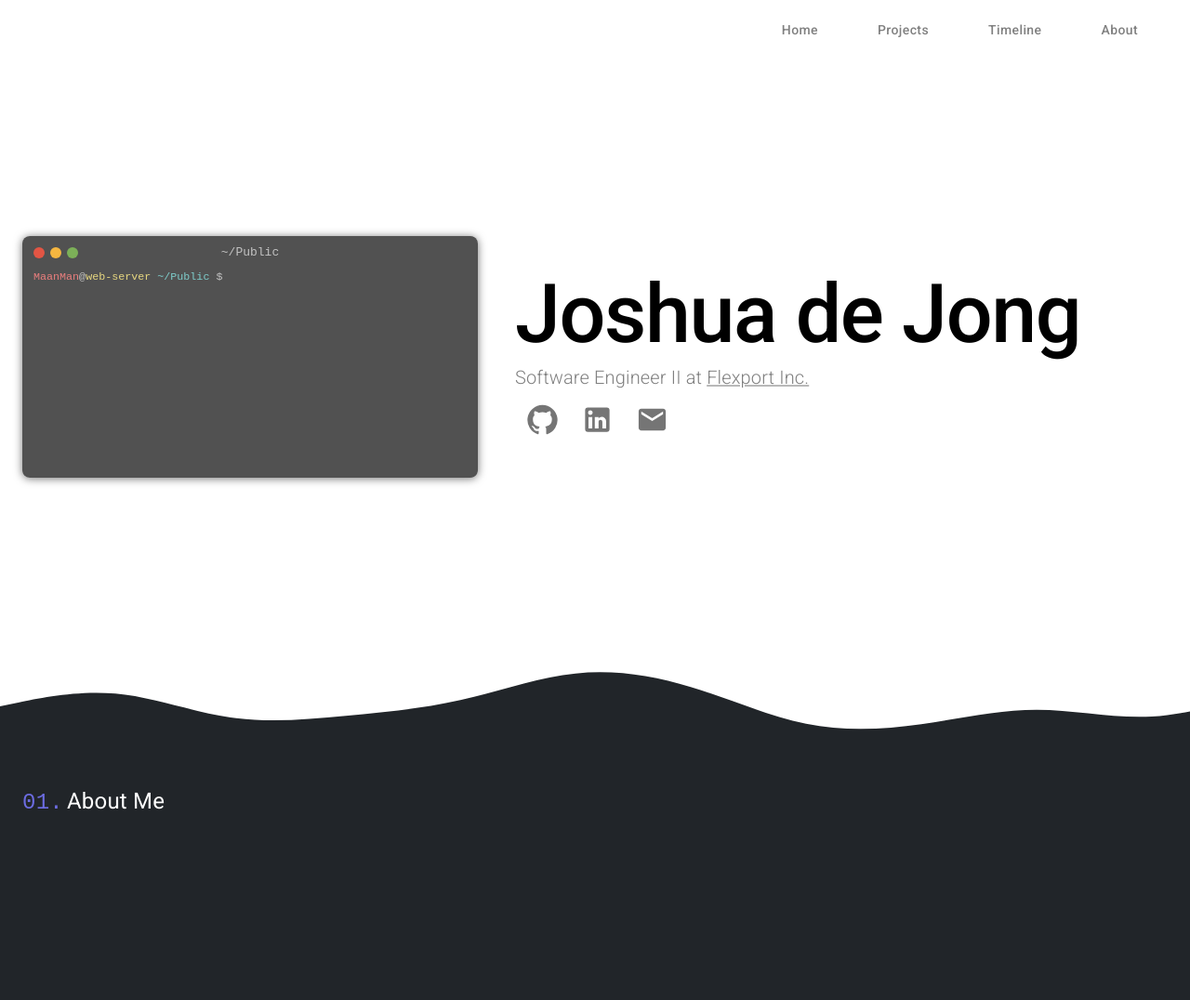
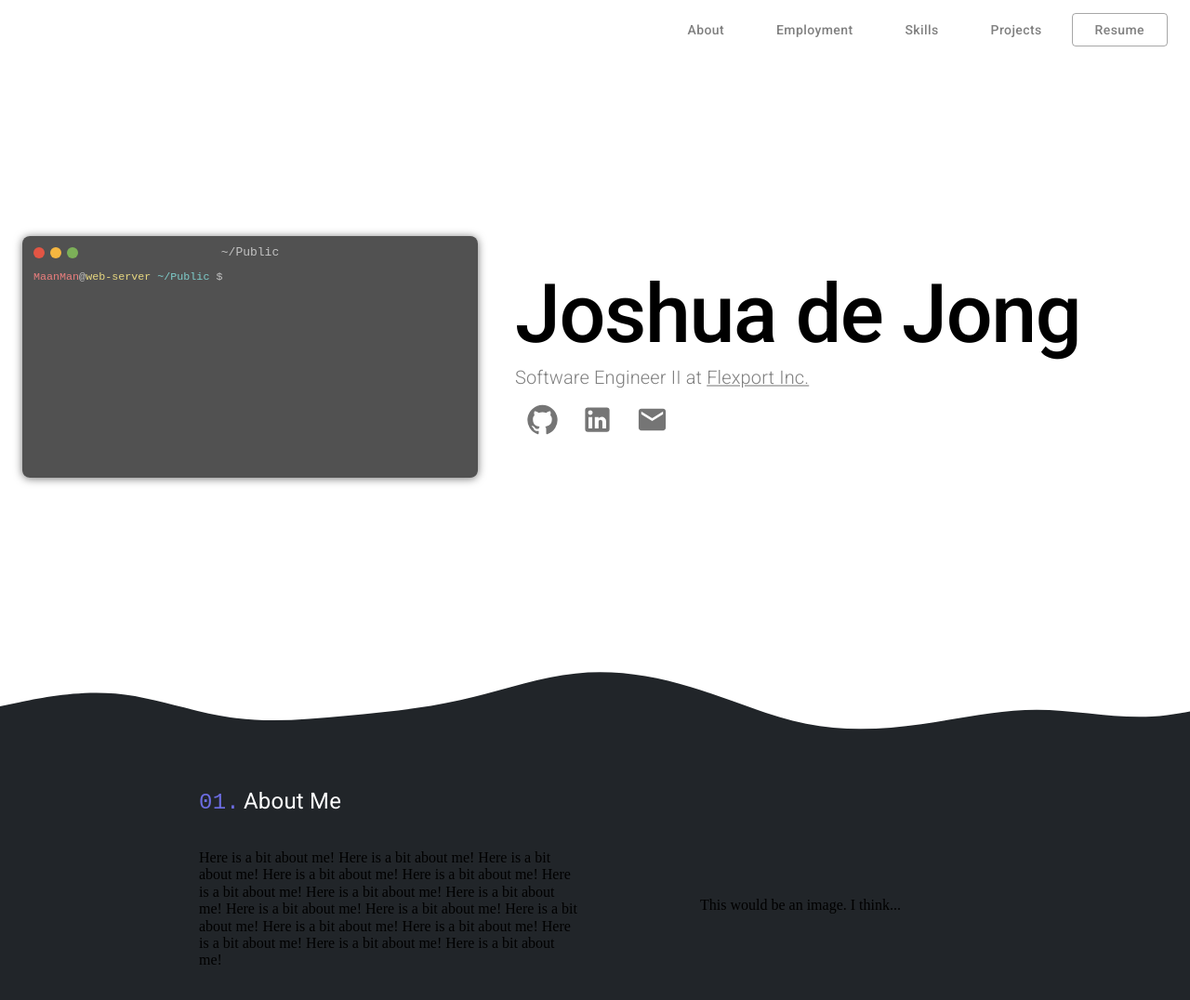
Before and after one commit to JoshuadeJong/PortfolioV2, a React (Create React App) app: page / in a window 1280 px wide. Shown: the top 1076 px of the page at 93% size. Built offline with nearby package versions, Linux system fonts and the light colour scheme.

Commit message:
added states and basic navigation

```diff
--- a/src/component/getInTouchBtn/index.tsx
+++ b/src/component/getInTouchBtn/index.tsx
@@ -1,5 +1,5 @@
 import React from 'react';
-import ResumeContext from "../../provider/ResumeContext";
+import ResumeContext from "provider/ResumeContext";
 import IconButton from "@mui/material/IconButton";
 import EmailIcon from '@mui/icons-material/Email';
 
--- a/src/component/gitHubBtn/index.tsx
+++ b/src/component/gitHubBtn/index.tsx
@@ -1,7 +1,7 @@
 import React from 'react';
 import IconButton from "@mui/material/IconButton";
 import GitHubIcon from "@mui/icons-material/GitHub";
-import ResumeContext from "../../provider/ResumeContext";
+import ResumeContext from "provider/ResumeContext";
 
 type Props = {
     size: 'small' | 'medium' | 'large',
--- a/src/component/header/components/LinkButton.tsx
+++ b/src/component/header/components/LinkButton.tsx
@@ -4,17 +4,20 @@ import Button from "@mui/material/Button";
 type Props = {
     text: string,
     onClick: () => void,
+    variant?: "text" | "outlined" | "contained" | undefined
 };
 
 function LinkButton(props: Props) {
-    const {text, onClick} = props;
+    const {text, onClick, variant} = props;
     return (
         <Button
             key={text}
+            variant={variant || 'text'}
             onClick={onClick}
             sx={{
-                pl: 4,
-                pr: 4,
+                marginLeft: 1,
+                pl: 3,
+                pr: 3,
                 display: 'block',
                 color: 'text.secondary',
                 textTransform: 'capitalize',
--- a/src/component/header/index.tsx
+++ b/src/component/header/index.tsx
@@ -3,23 +3,18 @@ import AppBar from '@mui/material/AppBar';
 import Box from '@mui/material/Box';
 import Toolbar from '@mui/material/Toolbar';
 import Container from '@mui/material/Container';
+
+import StateContext from "provider/StateContext";
+import Views from "constant/views";
 import MenuButton from "./components/MenuButton";
 import LinkButton from "./components/LinkButton";
 
 
 
-const pages = ['home', 'projects', 'timeline', 'about'];
+const pages = [Views.ABOUT, Views.EMPLOYMENT, Views.SKILLS, Views.PROJECTS];
 
 function Header() {
-    const [anchorElNav, setAnchorElNav] = React.useState<null | HTMLElement>(null);
-
-    const handleOpenNavMenu = (event: React.MouseEvent<HTMLElement>) => {
-        setAnchorElNav(event.currentTarget);
-    };
-
-    const handleCloseNavMenu = () => {
-        setAnchorElNav(null);
-    };
+    const {jumpToView} = React.useContext(StateContext)
 
     return (
         <AppBar position="relative" color="transparent" elevation={0}>
@@ -33,8 +28,10 @@ function Header() {
                             marginLeft: 'auto',
                         }}>
                         {pages.map((page) => (
-                            <LinkButton text={page} onClick={handleCloseNavMenu}/>
+                            // TODO: Add ID for each Link Button
+                            <LinkButton text={page} onClick={() => jumpToView(page)}/>
                         ))}
+                        <LinkButton text="Resume" onClick={ () => console.log("Implement the resume button")} variant={'outlined'}/>
                     </Box>
 
 
@@ -45,7 +42,7 @@ function Header() {
                             display: { xs: 'flex', sm: 'none' },
                             marginLeft: 'auto',
                     }}>
-                        <MenuButton onClick={handleOpenNavMenu}/>
+                        <MenuButton onClick={() => console.log("Implement the mobile menu button")}/>
                     </Box>
                 </Toolbar>
             </Container>
--- a/src/component/linkedinBtn/index.tsx
+++ b/src/component/linkedinBtn/index.tsx
@@ -1,7 +1,7 @@
 import React from 'react';
 import IconButton from "@mui/material/IconButton";
 import LinkedInIcon from '@mui/icons-material/LinkedIn';
-import ResumeContext from "../../provider/ResumeContext";
+import ResumeContext from "provider/ResumeContext";
 
 type Props = {
     size: 'small' | 'medium' | 'large',
--- a/src/component/terminal/components/Cursor.tsx
+++ b/src/component/terminal/components/Cursor.tsx
@@ -17,10 +17,12 @@ function Cursor(props: Props) {
         <Box
             sx={{
                 display: 'inline-block',
-                animation: `${blink} 1.2s steps(2) infinite`
+                animation: `${blink} 1.2s steps(2) infinite`,
+
+
             }}
         >
-            |
+            _
         </Box>
     )
 }
--- /dev/null
+++ b/src/constant/views.ts
@@ -0,0 +1,10 @@
+enum Views {
+    HOME="Home",
+    ABOUT="About",
+    EMPLOYMENT="Employment",
+    SKILLS="Skills",
+    PROJECTS="Projects",
+    CONNECT="Connect",
+}
+
+export default Views;
--- a/src/index.css
+++ b/src/index.css
@@ -11,6 +11,7 @@
 html {
     line-height: 1.15; /* 1 */
     -webkit-text-size-adjust: 100%; /* 2 */
+    scroll-behavior: smooth;
 }
 
 /* Sections
--- /dev/null
+++ b/src/provider/StateContext.tsx
@@ -0,0 +1,21 @@
+import React, {LegacyRef, RefObject} from 'react';
+import Views from "constant/views";
+
+type Status = {
+    currentView: Views,
+    setCurrentView: (x: Views) => void,
+    jumpToView: (x: Views) => void,
+    viewRefs: Record<Views, RefObject<HTMLDivElement>>,
+};
+
+const StateContext = React.createContext<Status>(
+    {
+        // @ts-ignore
+        viewRefs: undefined,
+        currentView: Views.HOME,
+        setCurrentView(x: Views): void {},
+        jumpToView(xViews): void {}
+    }
+)
+
+export default StateContext;
--- a/src/view/App.tsx
+++ b/src/view/App.tsx
@@ -1,9 +1,11 @@
-import React from 'react';
+import React, {RefObject} from 'react';
 import {ThemeProvider} from "@mui/material";
 
 import theme from "constant/theme";
 import ResumeContext from "provider/ResumeContext";
 import resume from "content/resume";
+import StateContext from "provider/StateContext";
+import Views from "constant/views";
 
 import Header from "component/header";
 import Home from "view/home";
@@ -11,14 +13,38 @@ import WaveIn from "view/waveIn";
 import About from "view/about";
 
 function App() {
+
+    const viewRefs: Record<Views, RefObject<HTMLDivElement>> = {
+        [Views.HOME]: React.createRef<HTMLDivElement>(),
+        [Views.ABOUT]: React.createRef<HTMLDivElement>(),
+        [Views.EMPLOYMENT]: React.createRef<HTMLDivElement>(),
+        [Views.SKILLS]: React.createRef<HTMLDivElement>(),
+        [Views.PROJECTS]: React.createRef<HTMLDivElement>(),
+        [Views.CONNECT]: React.createRef<HTMLDivElement>(),
+    }
+
+    const [currentView, setCurrentView] = React.useState(Views[window.location.hash as keyof typeof Views] || Views.HOME)
+    const jumpToView = (newView: Views) => {
+        setCurrentView(newView)
+        if(window.history) {
+            window.history.replaceState(null, "", `#${newView}`)
+            console.log(viewRefs[newView].current)
+            viewRefs[newView].current?.scrollIntoView()
+        } else {
+            window.location.hash = `#${newView}`
+        }
+    }
+
     return (
       <ThemeProvider theme={theme}>
-          <ResumeContext.Provider value={resume}>
-              <Header/>
-              <Home/>
-              <WaveIn/>
-              <About/>
-          </ResumeContext.Provider>
+        <StateContext.Provider value={{currentView, setCurrentView, jumpToView, viewRefs}}>
+            <ResumeContext.Provider value={resume}>
+                <Header/>
+                <Home id={Views.HOME} ref={viewRefs[Views.HOME]}/>
+                <WaveIn/>
+                <About id={Views.ABOUT} ref={viewRefs[Views.ABOUT]}/>
+            </ResumeContext.Provider>
+        </StateContext.Provider>
       </ThemeProvider>
     );
 }
--- a/src/view/about/index.tsx
+++ b/src/view/about/index.tsx
@@ -1,16 +1,21 @@
-import React from 'react';
+import React, {ForwardedRef, LegacyRef, RefObject} from 'react';
+import Grid from "@mui/material/Grid"
 import Box from '@mui/material/Box';
 
 import Page from "component/page";
+import Center from "component/center";
 import PageHeader from "component/sectionHeader";
 
 type Props = {
-    children?: React.ReactNode,
+    id: string,
 };
 
-function About(props: Props) {
+const About = React.forwardRef((props: Props, ref: ForwardedRef<HTMLDivElement>) => {
+    const {id} = props;
+    const textRef = React.useRef(null)
 
     return (
+        <div id={id} ref={ref}>
             <Box
                 sx={{
                     width: '100%',
@@ -18,11 +23,39 @@ function About(props: Props) {
                     backgroundColor: 'primary.dark',
                 }}
             >
-            <Page maxWidth='xl'>
+                <Page maxWidth='md'>
+                    <Grid container spacing={4}>
+                        <Grid item xs={12}>
                             <PageHeader text="About Me" count={1}/>
+                        </Grid>
+                        <Grid item sm={12} md={6} ref={textRef}>
+                            Here is a bit about me!
+                            Here is a bit about me!
+                            Here is a bit about me!
+                            Here is a bit about me!
+                            Here is a bit about me!
+                            Here is a bit about me!
+                            Here is a bit about me!
+                            Here is a bit about me!
+                            Here is a bit about me!
+                            Here is a bit about me!
+                            Here is a bit about me!
+                            Here is a bit about me!
+                            Here is a bit about me!
+                            Here is a bit about me!
+                            Here is a bit about me!
+                            Here is a bit about me!
+                        </Grid>
+                        <Grid item sm={12} md={6}>
+                            <Center minHeight={'120px'}>
+                                This would be an image. I think...
+                            </Center>
+                        </Grid>
+                    </Grid>
                 </Page>
             </Box>
+        </div>
     )
-}
+})
 
 export default About;
--- a/src/view/home/index.tsx
+++ b/src/view/home/index.tsx
@@ -1,4 +1,4 @@
-import React from 'react';
+import React, {ForwardedRef, LegacyRef, RefObject} from 'react';
 
 import {Grid} from "@mui/material";
 import Center from "component/center";
@@ -8,15 +8,22 @@ import {Terminal, Cursor} from "component/terminal";
 import NameTitle from "component/nameTitle";
 
 
+type Props = {
+    id: string,
+}
+
+//function Home(props: Props) {
+
+const Home = React.forwardRef((props: Props, ref: ForwardedRef<HTMLDivElement>) => {
     const waveOffsetPx = 100
     const headerOffSetPx = 60
 
-function Home() {
-    const [pageHeight, setPageHeight] = React.useState( window.innerHeight - waveOffsetPx - headerOffSetPx )
+    const {id} = props
+    const [pageHeight, setPageHeight] = React.useState(window.innerHeight - waveOffsetPx - headerOffSetPx)
 
     React.useEffect(() => {
-        const updateWindowDimensions  = () => {
-            setPageHeight(window.innerHeight  - waveOffsetPx - headerOffSetPx )
+        const updateWindowDimensions = () => {
+            setPageHeight(window.innerHeight - waveOffsetPx - headerOffSetPx)
         }
 
         window.addEventListener("resize", updateWindowDimensions)
@@ -24,6 +31,7 @@ function Home() {
     }, [])
 
     return (
+        <div id={id} ref={ref}>
             <Page maxWidth='xl'>
                 <Grid container spacing={5}>
                     <Grid
@@ -34,19 +42,20 @@ function Home() {
                         }}
                     >
                         <Center minHeight={`${pageHeight}px`}>
-                        <Terminal >
+                            <Terminal>
                                 <Cursor/>
-                        </Terminal >
+                            </Terminal>
                         </Center>
                     </Grid>
                     <Grid item sm={12} md={7}>
                         <Center minHeight={`${pageHeight}px`}>
-                        <NameTitle />
+                            <NameTitle/>
                         </Center>
                     </Grid>
                 </Grid>
             </Page>
+        </div>
     )
-}
+})
 
 export default Home;
```
Lines whose indentation alone changed are shown as unchanged.
